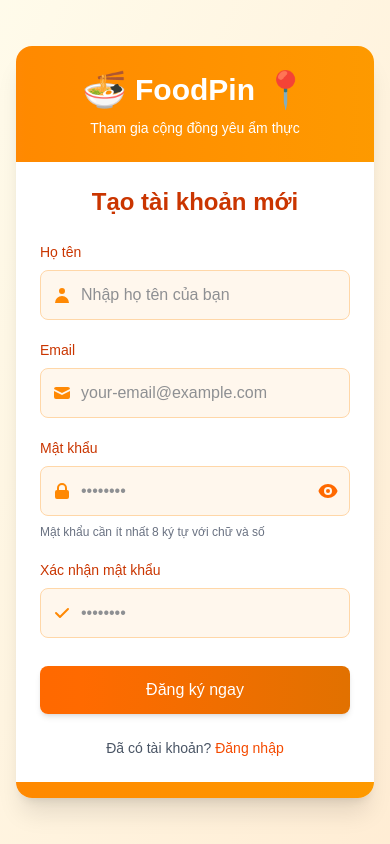
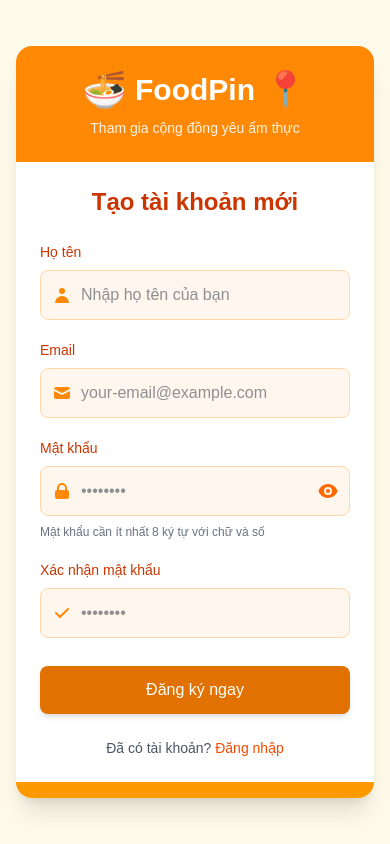
Before and after one commit to HungLeCanh/My-Foods-Review-Website, a Next.js app: page /pages/register in a window 390 px wide. Built offline with nearby package versions, Linux system fonts and the light colour scheme.

Commit message:
UI changed(UI error on mobile phone browser)

```diff
--- a/app/pages/login/page.tsx
+++ b/app/pages/login/page.tsx
@@ -61,10 +61,10 @@ export default function LoginPage() {
   };
 
 return (
-  <div className="flex items-center justify-center min-h-screen bg-gradient-to-br from-amber-50 to-orange-100 p-4">
+  <div className="flex items-center justify-center min-h-screen bg-amber-50 p-4">
     <div className="relative bg-white shadow-xl rounded-2xl w-full max-w-md overflow-hidden">
       {/* Logo và trang trí phía trên */}
-      <div className="bg-gradient-to-r from-orange-400 to-amber-500 p-6 text-center">
+      <div className="bg-orange-400 p-6 text-center">
         <div className="flex justify-center items-center mb-2">
           <span className="text-4xl mr-2" role="img" aria-label="bowl">🍜</span>
           <h1 className="text-3xl font-bold text-white">FoodPin</h1>
@@ -203,7 +203,7 @@ return (
 
           <button
             type="submit"
-            className={`w-full py-3 px-4 rounded-lg font-medium text-white bg-gradient-to-r from-orange-500 to-amber-600 hover:from-orange-600 hover:to-amber-700 focus:outline-none focus:ring-2 focus:ring-orange-500 focus:ring-offset-2 shadow-md hover:shadow-lg transform hover:-translate-y-0.5 transition-all duration-200 ${
+            className={`w-full py-3 px-4 rounded-lg font-medium text-white bg-orange-500 hover:from-orange-600 hover:to-amber-700 focus:outline-none focus:ring-2 focus:ring-orange-500 focus:ring-offset-2 shadow-md hover:shadow-lg transform hover:-translate-y-0.5 transition-all duration-200 ${
               loading ? "opacity-70 cursor-not-allowed" : ""
             }`}
             disabled={loading}
@@ -254,7 +254,7 @@ return (
       </div>
 
       {/* Trang trí phía dưới */}
-      <div className="bg-gradient-to-r from-orange-400 to-amber-500 h-4" />
+      <div className="bg-orange-400 h-4" />
     </div>
   </div>
 );
--- a/app/pages/register/page.tsx
+++ b/app/pages/register/page.tsx
@@ -59,16 +59,16 @@ export default function RegisterPage() {
   };
 
 return (
-  <div className="flex justify-center items-center min-h-screen bg-gradient-to-br from-amber-50 to-orange-100 p-4">
+  <div className="flex justify-center items-center min-h-screen bg-amber-50 p-4">
     <div className="bg-white shadow-xl rounded-2xl w-full max-w-md overflow-hidden">
       {/* Header với thương hiệu */}
-      <div className="bg-gradient-to-r from-orange-400 to-amber-500 p-6 text-center">
+      <div className="bg-orange-400 p-6 text-center">
         <div className="flex justify-center items-center mb-2">
           <span className="text-4xl mr-2" role="img" aria-label="bowl">🍜</span>
           <h1 className="text-3xl font-bold text-white">FoodPin</h1>
           <span className="text-4xl ml-2" role="img" aria-label="pin">📍</span>
         </div>
-        <p className="text-white text-opacity-90 text-sm">Tham gia cộng đồng yêu ẩm thực</p>
+        <p className="text-white/90 text-sm">Tham gia cộng đồng yêu ẩm thực</p>
       </div>
 
       <div className="p-6 sm:p-8">
@@ -268,7 +268,7 @@ return (
             <button
               type="submit"
               disabled={isLoading}
-              className="w-full py-3 px-4 rounded-lg font-medium text-white bg-gradient-to-r from-orange-500 to-amber-600 hover:from-orange-600 hover:to-amber-700 focus:outline-none focus:ring-2 focus:ring-orange-500 focus:ring-offset-2 shadow-md hover:shadow-lg transform hover:-translate-y-0.5 transition-all duration-200 disabled:opacity-70 disabled:cursor-not-allowed disabled:transform-none"
+              className="w-full py-3 px-4 rounded-lg font-medium text-white bg-amber-600 hover:from-orange-600 hover:to-amber-700 focus:outline-none focus:ring-2 focus:ring-orange-500 focus:ring-offset-2 shadow-md hover:shadow-lg transform hover:-translate-y-0.5 transition-all duration-200 disabled:opacity-70 disabled:cursor-not-allowed disabled:transform-none"
             >
               {isLoading ? (
                 <div className="flex items-center justify-center">
@@ -317,7 +317,7 @@ return (
       </div>
 
       {/* Trang trí phía dưới */}
-      <div className="bg-gradient-to-r from-orange-400 to-amber-500 h-4" />
+      <div className="bg-amber-500 h-4" />
     </div>
   </div>
 );
```
